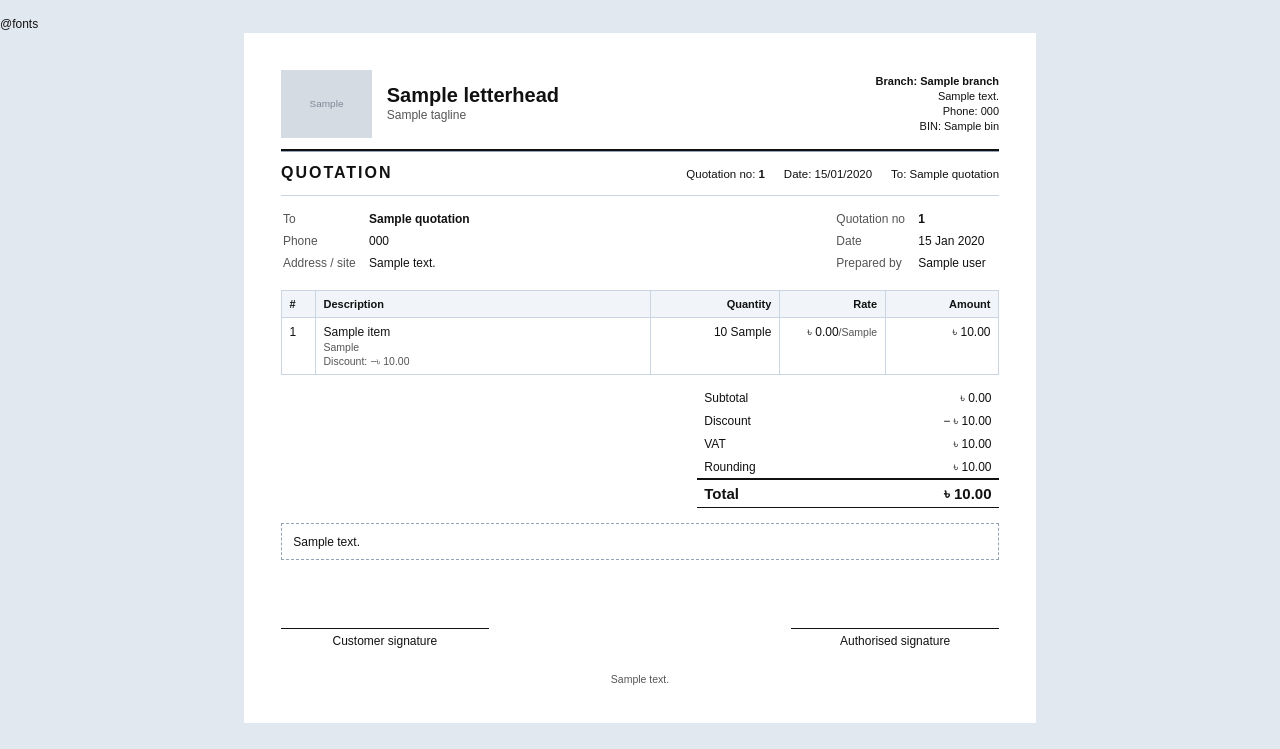
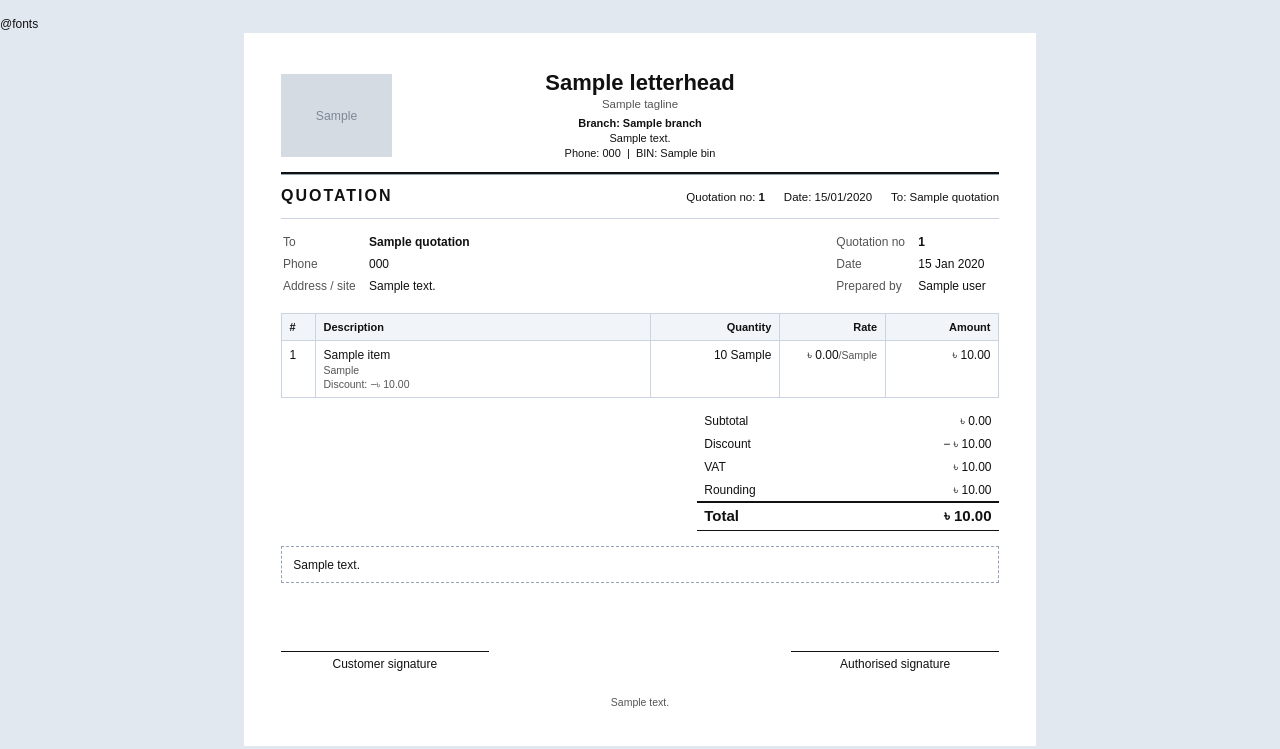
Before and after one commit to shakilrobin-dev/retail-shop, a Laravel app: template resources/views/print/quotation.blade.php in a window 1280 px wide. Shown: the top 749 px of the page. Run offline with Laravel 12, Linux system fonts and the light colour scheme; the template is opened without the code that fills it: most values are stand-ins (such as "Sample title", 1, 10 or a date in 2020); grey boxes marked "Sample" are stand-in pictures; parts of the project's set-up code (start-up, migrations or seed data) failed here and were passed over; some libraries are stand-ins or nearby versions.

Commit message:
Centre the shop name and details in the A4 letterhead, pad style
Logo stays on the left; name, tagline, branch, address, phone and BIN
are centred on the page.

```diff
--- a/resources/views/components/print/a4-document.blade.php
+++ b/resources/views/components/print/a4-document.blade.php
@@ -21,11 +21,12 @@
         body { font-family: {!! app()->getLocale() === 'bn' ? "'Hind Siliguri', " : '' !!}Arial, sans-serif; color: #111; font-size: 12px; line-height: 1.35; }
         .sheet { width: 190mm; margin: 0 auto; border-collapse: collapse; }
         .sheet > thead > tr > td, .sheet > tbody > tr > td { padding: 0; vertical-align: top; }
-        .doc-head { display: flex; justify-content: space-between; align-items: center; gap: 8mm; }
-        .doc-brand { display: flex; align-items: center; gap: 4mm; }
-        .doc-logo { max-height: 18mm; max-width: 40mm; object-fit: contain; }
-        .doc-shop { font-size: 20px; font-weight: bold; line-height: 1.15; }
-        .doc-contact { text-align: right; font-size: 11px; }
+        .doc-head { display: grid; grid-template-columns: 40mm 1fr 40mm; align-items: center; gap: 4mm; }
+        .doc-logo { display: block; max-height: 22mm; max-width: 40mm; object-fit: contain; }
+        .doc-center { text-align: center; }
+        .doc-shop { font-size: 22px; font-weight: bold; line-height: 1.15; }
+        .doc-tagline { font-size: 11.5px; color: #555; margin-top: 0.5mm; }
+        .doc-contact { font-size: 11px; margin-top: 1mm; }
         .doc-rule { border-top: 2px solid #111; border-bottom: 1px solid #94a3b8; height: 3px; margin: 3mm 0 2.5mm; }
         .doc-bar { display: flex; justify-content: space-between; align-items: baseline; gap: 6mm; padding-bottom: 3mm; margin-bottom: 3mm; border-bottom: 1px solid #cbd5e1; }
         .doc-title { font-size: 16px; font-weight: bold; letter-spacing: {{ app()->getLocale() === 'bn' ? '0' : '2px' }}; }
@@ -69,19 +70,25 @@
             <tr>
                 <td>
                     <div class="doc-head">
-                        <div class="doc-brand">
+                        <div>
                             @if ($letterhead['logo_url'])<img src="{{ $letterhead['logo_url'] }}" alt="" class="doc-logo">@endif
-                            <div>
-                                <div class="doc-shop">{{ $letterhead['name'] }}</div>
-                                @if ($letterhead['tagline'])<div class="muted">{{ $letterhead['tagline'] }}</div>@endif
+                        </div>
+                        <div class="doc-center">
+                            <div class="doc-shop">{{ $letterhead['name'] }}</div>
+                            @if ($letterhead['tagline'])<div class="doc-tagline">{{ $letterhead['tagline'] }}</div>@endif
+                            <div class="doc-contact">
+                                @if ($branchName)<div class="bold">{{ __('Branch') }}: {{ $branchName }}</div>@endif
+                                @if ($letterhead['address'])<div>{{ $letterhead['address'] }}</div>@endif
+                                @if ($letterhead['phone'] || $letterhead['bin'])
+                                    <div>
+                                        @if ($letterhead['phone']){{ __('Phone') }}: {{ $letterhead['phone'] }}@endif
+                                        @if ($letterhead['phone'] && $letterhead['bin'])&nbsp;|&nbsp;@endif
+                                        @if ($letterhead['bin']){{ __('BIN') }}: {{ $letterhead['bin'] }}@endif
+                                    </div>
+                                @endif
                             </div>
                         </div>
-                        <div class="doc-contact">
-                            @if ($branchName)<div class="bold">{{ __('Branch') }}: {{ $branchName }}</div>@endif
-                            @if ($letterhead['address'])<div>{{ $letterhead['address'] }}</div>@endif
-                            @if ($letterhead['phone'])<div>{{ __('Phone') }}: {{ $letterhead['phone'] }}</div>@endif
-                            @if ($letterhead['bin'])<div>{{ __('BIN') }}: {{ $letterhead['bin'] }}</div>@endif
-                        </div>
+                        <div></div>
                     </div>
                     <div class="doc-rule"></div>
                     <div class="doc-bar">
```
